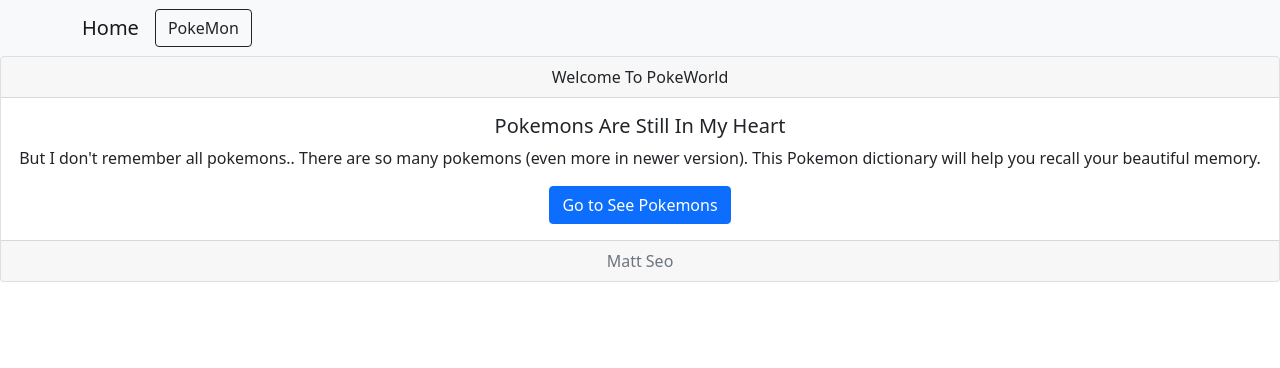
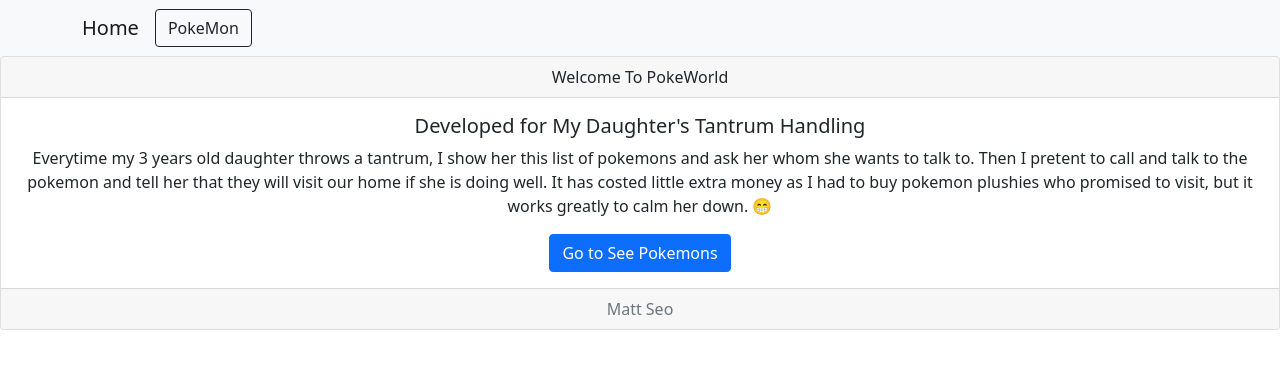
Before and after one commit to rongjuni/Prt_React_Pokemon, a React (Create React App) app: page /#/ in a window 1280 px wide. Shown: the top 368 px of the page. Built offline with nearby package versions, Linux system fonts and the light colour scheme.

Commit message:
description update

```diff
--- a/src/views/Welcome.jsx
+++ b/src/views/Welcome.jsx
@@ -12,11 +12,14 @@
     <Card className="text-center">
       <Card.Header>Welcome To PokeWorld</Card.Header>
       <Card.Body>
-        <Card.Title>Pokemons Are Still In My Heart</Card.Title>
+        <Card.Title>Developed for My Daughter's Tantrum Handling</Card.Title>
         <Card.Text>
-          But I don't remember all pokemons.. There are so many pokemons (even
-          more in newer version). This Pokemon dictionary will help you recall
-          your beautiful memory.
+          Everytime my 3 years old daughter throws a tantrum, I show her this
+          list of pokemons and ask her whom she wants to talk to. Then I pretent
+          to call and talk to the pokemon and tell her that they will visit our
+          home if she is doing well. It has costed little extra money as I had
+          to buy pokemon plushies who promised to visit, but it works greatly to
+          calm her down. 😁
         </Card.Text>
         <Button
           variant="primary"
```
